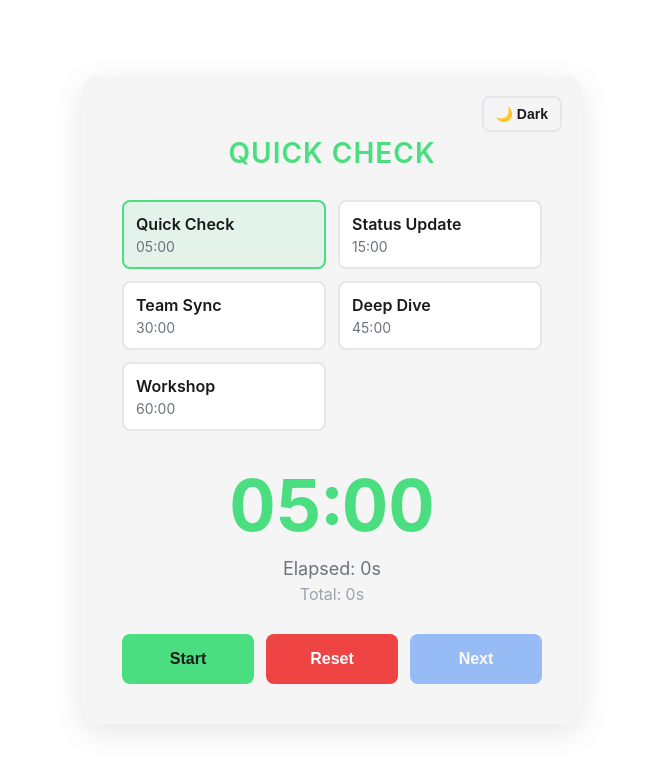
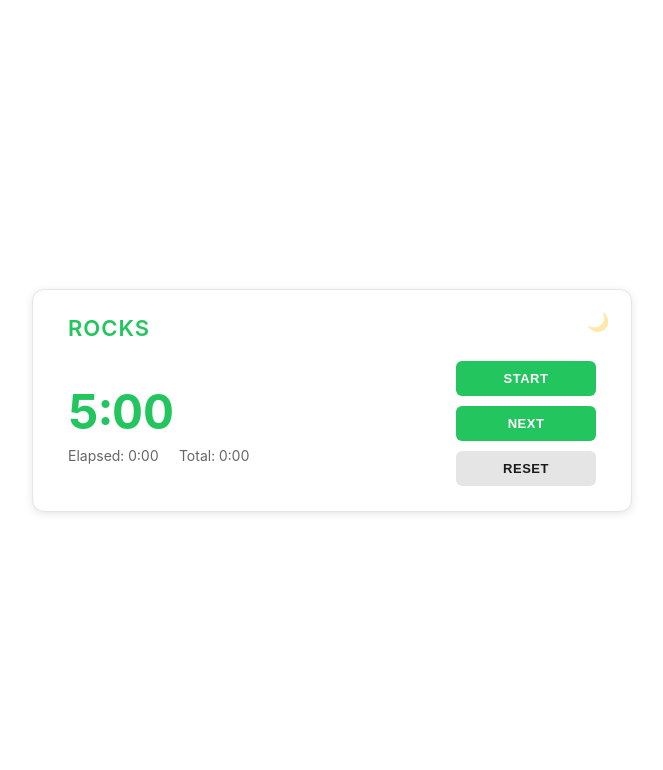
Before and after one commit to gvannoorden/LegacyfarmerNotiontimer, a plain HTML site: page index.html in a window 1280 px wide. Shown: the whole page, without its empty margins (308-971 px from the left). Drawn offline with Linux system fonts and the light colour scheme.

Commit message:
Update index.html

```diff
--- a/index.html
+++ b/index.html
@@ -5,32 +5,6 @@
     <meta name="viewport" content="width=device-width, initial-scale=1.0">
     <title>Meeting Timer</title>
     <style>
-        :root {
-            /* Light mode (default) */
-            --bg-primary: #ffffff;
-            --bg-secondary: #f5f5f5;
-            --text-primary: #1a1a1a;
-            --text-secondary: #6b7280;
-            --text-tertiary: #9ca3af;
-            --accent-green: #4ade80;
-            --accent-red: #ef4444;
-            --shadow: rgba(0, 0, 0, 0.1);
-            --border-color: #e5e7eb;
-        }
-
-        [data-theme="dark"] {
-            /* Dark mode */
-            --bg-primary: #1a1a1a;
-            --bg-secondary: #2a2a2a;
-            --text-primary: #ffffff;
-            --text-secondary: #9ca3af;
-            --text-tertiary: #6b7280;
-            --accent-green: #4ade80;
-            --accent-red: #ef4444;
-            --shadow: rgba(0, 0, 0, 0.4);
-            --border-color: #374151;
-        }
-
         * {
             margin: 0;
             padding: 0;
@@ -39,368 +13,323 @@
 
         body {
             font-family: -apple-system, BlinkMacSystemFont, 'Segoe UI', Arial, sans-serif;
-            background: var(--bg-primary);
-            color: var(--text-primary);
+            background: transparent;
+            color: #1a1a1a;
             display: flex;
             justify-content: center;
             align-items: center;
             min-height: 100vh;
             padding: 20px;
-            transition: background 0.3s ease, color 0.3s ease;
+            transition: color 0.3s ease;
+        }
+
+        body.dark-mode {
+            color: #ffffff;
         }
 
         .container {
-            background: var(--bg-secondary);
-            border-radius: 16px;
-            padding: 40px;
-            max-width: 500px;
+            background: #ffffff;
+            border: 1px solid #e5e5e5;
+            border-radius: 12px;
+            padding: 25px 35px;
+            max-width: 600px;
             width: 100%;
-            box-shadow: 0 8px 32px var(--shadow);
-            transition: background 0.3s ease;
+            box-shadow: 0 2px 8px rgba(0, 0, 0, 0.1);
+            transition: background 0.3s ease, border-color 0.3s ease;
             position: relative;
+        }
+
+        body.dark-mode .container {
+            background: #2a2a2a;
+            border-color: #404040;
+            box-shadow: 0 2px 8px rgba(0, 0, 0, 0.4);
+        }
+
+        .header {
+            display: flex;
+            align-items: center;
+            margin-bottom: 20px;
+        }
+
+        .section-name {
+            font-size: 22px;
+            font-weight: 600;
+            color: #22c55e;
+            text-transform: uppercase;
+            letter-spacing: 1px;
         }
 
         .theme-toggle {
             position: absolute;
-            top: 20px;
-            right: 20px;
-            background: none;
-            border: 2px solid var(--border-color);
-            border-radius: 8px;
-            padding: 8px 12px;
+            top: 15px;
+            right: 15px;
+            background: transparent;
+            border: none;
+            border-radius: 50%;
+            padding: 6px;
             cursor: pointer;
-            font-size: 14px;
-            font-weight: 600;
-            color: var(--text-primary);
-            transition: all 0.3s ease;
+            font-size: 18px;
+            transition: opacity 0.2s ease;
+            opacity: 0.4;
         }
 
         .theme-toggle:hover {
-            background: var(--bg-primary);
-            transform: scale(1.05);
+            opacity: 1;
         }
 
-        .section-name {
-            text-align: center;
-            font-size: 28px;
-            font-weight: 600;
-            margin-bottom: 30px;
-            margin-top: 20px;
-            color: var(--accent-green);
-            text-transform: uppercase;
-            letter-spacing: 1px;
+        .main-content {
+            display: flex;
+            gap: 30px;
+            align-items: center;
         }
 
         .timer-display {
-            text-align: center;
-            margin-bottom: 20px;
+            flex: 1;
         }
 
         .countdown {
-            font-size: 72px;
+            font-size: 48px;
             font-weight: 700;
             font-variant-numeric: tabular-nums;
-            margin-bottom: 10px;
+            margin-bottom: 6px;
             transition: color 0.3s ease;
         }
 
         .countdown.normal {
-            color: var(--accent-green);
+            color: #22c55e;
         }
 
         .countdown.overtime {
-            color: var(--accent-red);
+            color: #ef4444;
         }
 
-        .elapsed {
-            font-size: 18px;
-            color: var(--text-secondary);
+        .time-info {
+            display: flex;
+            gap: 20px;
+            font-size: 14px;
+            color: #666;
             font-variant-numeric: tabular-nums;
         }
 
-        .total-elapsed {
-            font-size: 16px;
-            color: var(--text-tertiary);
-            font-variant-numeric: tabular-nums;
-            margin-top: 5px;
+        body.dark-mode .time-info {
+            color: #9ca3af;
         }
 
         .controls {
             display: flex;
-            gap: 12px;
-            margin-top: 30px;
+            flex-direction: column;
+            gap: 10px;
+            min-width: 140px;
         }
 
-        button:not(.theme-toggle) {
-            flex: 1;
-            padding: 16px 24px;
-            font-size: 16px;
+        button {
+            padding: 10px 18px;
+            font-size: 13px;
             font-weight: 600;
             border: none;
-            border-radius: 8px;
+            border-radius: 6px;
             cursor: pointer;
-            transition: all 0.2s;
+            transition: all 0.2s ease;
+            text-transform: uppercase;
+            letter-spacing: 0.5px;
         }
 
-        .start-btn {
-            background: var(--accent-green);
+        .start-pause-btn {
+            background: #22c55e;
+            color: #ffffff;
+        }
+
+        .start-pause-btn:hover {
+            background: #16a34a;
+        }
+
+        .next-btn {
+            background: #22c55e;
+            color: #ffffff;
+        }
+
+        .next-btn:hover {
+            background: #16a34a;
+        }
+
+        .reset-btn {
+            background: #e5e5e5;
             color: #1a1a1a;
         }
 
-        .start-btn:hover {
-            background: #22c55e;
-            transform: translateY(-2px);
-            box-shadow: 0 4px 12px rgba(74, 222, 128, 0.3);
-        }
-
-        .pause-btn {
-            background: #fbbf24;
-            color: #1a1a1a;
-        }
-
-        .pause-btn:hover {
-            background: #f59e0b;
-            transform: translateY(-2px);
-            box-shadow: 0 4px 12px rgba(251, 191, 36, 0.3);
-        }
-
-        .reset-btn {
-            background: var(--accent-red);
-            color: white;
+        body.dark-mode .reset-btn {
+            background: #404040;
+            color: #ffffff;
         }
 
         .reset-btn:hover {
-            background: #dc2626;
-            transform: translateY(-2px);
-            box-shadow: 0 4px 12px rgba(239, 68, 68, 0.3);
+            background: #d4d4d4;
         }
 
-        .next-btn {
-            background: #3b82f6;
-            color: white;
+        body.dark-mode .reset-btn:hover {
+            background: #525252;
         }
 
-        .next-btn:hover {
-            background: #2563eb;
-            transform: translateY(-2px);
-            box-shadow: 0 4px 12px rgba(59, 130, 246, 0.3);
-        }
-
-        button:disabled {
-            opacity: 0.5;
-            cursor: not-allowed;
-            transform: none !important;
-        }
-
-        .timers-grid {
-            display: grid;
-            grid-template-columns: repeat(auto-fit, minmax(200px, 1fr));
-            gap: 12px;
-            margin-bottom: 30px;
-        }
-
-        .timer-option {
-            padding: 12px;
-            background: var(--bg-primary);
-            border: 2px solid var(--border-color);
-            border-radius: 8px;
-            cursor: pointer;
-            transition: all 0.2s;
-        }
-
-        .timer-option:hover {
-            border-color: var(--accent-green);
-            transform: translateY(-2px);
-        }
-
-        .timer-option.active {
-            border-color: var(--accent-green);
-            background: rgba(74, 222, 128, 0.1);
-        }
-
-        .timer-option .name {
+        .completed {
+            text-align: center;
+            font-size: 16px;
+            color: #22c55e;
+            margin-top: 12px;
             font-weight: 600;
-            font-size: 16px;
-            margin-bottom: 4px;
-            color: var(--text-primary);
-        }
-
-        .timer-option .duration {
-            font-size: 14px;
-            color: var(--text-secondary);
         }
     </style>
 </head>
 <body>
     <div class="container">
-        <button class="theme-toggle" onclick="toggleTheme()">🌙 Dark</button>
-
-        <h1 class="section-name" id="sectionName">Select Timer</h1>
-
-        <div class="timers-grid" id="timersGrid"></div>
-
-        <div class="timer-display">
-            <div class="countdown normal" id="countdown">00:00</div>
-            <div class="elapsed" id="elapsed">Elapsed: 0s</div>
-            <div class="total-elapsed" id="totalElapsed">Total: 0s</div>
+        <button class="theme-toggle" id="themeToggle">🌙</button>
+        <div class="header">
+            <div class="section-name" id="sectionName">Rocks</div>
         </div>
-
-        <div class="controls">
-            <button class="start-btn" id="startPauseBtn" onclick="startPauseTimer()">Start</button>
-            <button class="reset-btn" id="resetBtn" onclick="resetTimer()">Reset</button>
-            <button class="next-btn" id="nextBtn" onclick="nextSection()" disabled>Next</button>
+        <div class="main-content">
+            <div class="timer-display">
+                <div class="countdown normal" id="countdown">5:00</div>
+                <div class="time-info">
+                    <span id="elapsed">Elapsed: 0:00</span>
+                    <span id="totalElapsed">Total: 0:00</span>
+                </div>
+            </div>
+            <div class="controls">
+                <button class="start-pause-btn" id="startPauseBtn">Start</button>
+                <button class="next-btn" id="nextBtn">Next</button>
+                <button class="reset-btn" id="resetBtn">Reset</button>
+            </div>
         </div>
+        <div class="completed" id="completed" style="display: none;">All Sections Complete! 🎉</div>
     </div>
 
     <script>
-        const timers = [
-            { name: 'Quick Check', duration: 300 },
-            { name: 'Status Update', duration: 900 },
-            { name: 'Team Sync', duration: 1800 },
-            { name: 'Deep Dive', duration: 2700 },
-            { name: 'Workshop', duration: 3600 }
+        const sections = [
+            { name: 'Rocks', duration: 5 * 60 },
+            { name: 'Headlines', duration: 2 * 60 },
+            { name: 'Issues', duration: 10 * 60 },
+            { name: 'Tasks', duration: 10 * 60 },
+            { name: 'Scorecard', duration: 30 * 60 }
         ];
 
         let currentSectionIndex = 0;
-        let currentTimer = null;
+        let timeRemaining = sections[0].duration;
+        let elapsedTime = 0;
         let totalElapsedTime = 0;
-        let sectionStartTime = 0;
         let timerInterval = null;
         let isRunning = false;
 
-        // Theme management
-        function toggleTheme() {
-            const html = document.documentElement;
-            const currentTheme = html.getAttribute('data-theme');
-            const newTheme = currentTheme === 'dark' ? 'light' : 'dark';
-            const toggleBtn = document.querySelector('.theme-toggle');
+        const sectionNameEl = document.getElementById('sectionName');
+        const countdownEl = document.getElementById('countdown');
+        const elapsedEl = document.getElementById('elapsed');
+        const totalElapsedEl = document.getElementById('totalElapsed');
+        const startPauseBtn = document.getElementById('startPauseBtn');
+        const nextBtn = document.getElementById('nextBtn');
+        const resetBtn = document.getElementById('resetBtn');
+        const completedEl = document.getElementById('completed');
+        const themeToggle = document.getElementById('themeToggle');
 
-            html.setAttribute('data-theme', newTheme);
-            localStorage.setItem('theme', newTheme);
-
-            toggleBtn.textContent = newTheme === 'dark' ? '☀️ Light' : '🌙 Dark';
+        function formatTime(seconds) {
+            const isNegative = seconds < 0;
+            const absSeconds = Math.abs(seconds);
+            const mins = Math.floor(absSeconds / 60);
+            const secs = absSeconds % 60;
+            const sign = isNegative ? '-' : '';
+            return `${sign}${mins}:${secs.toString().padStart(2, '0')}`;
         }
 
-        // Load theme preference (default to light)
-        function loadTheme() {
-            const savedTheme = localStorage.getItem('theme') || 'light';
-            const toggleBtn = document.querySelector('.theme-toggle');
+        function updateDisplay() {
+            countdownEl.textContent = formatTime(timeRemaining);
+            elapsedEl.textContent = `Elapsed: ${formatTime(elapsedTime)}`;
+            totalElapsedEl.textContent = `Total: ${formatTime(totalElapsedTime)}`;
 
-            document.documentElement.setAttribute('data-theme', savedTheme);
-            toggleBtn.textContent = savedTheme === 'dark' ? '☀️ Light' : '🌙 Dark';
-        }
-
-        // Initialize timers grid
-        function initializeTimers() {
-            const grid = document.getElementById('timersGrid');
-            timers.forEach((timer, index) => {
-                const option = document.createElement('div');
-                option.className = 'timer-option';
-                option.innerHTML = `
-                    <div class="name">${timer.name}</div>
-                    <div class="duration">${formatTime(timer.duration)}</div>
-                `;
-                option.onclick = () => selectTimer(index);
-                grid.appendChild(option);
-            });
-            selectTimer(0);
-        }
-
-        function selectTimer(index) {
-            currentSectionIndex = index;
-            currentTimer = timers[index];
-            document.getElementById('sectionName').textContent = currentTimer.name;
-
-            document.querySelectorAll('.timer-option').forEach((opt, i) => {
-                opt.classList.toggle('active', i === index);
-            });
-
-            if (!isRunning) {
-                resetTimer();
+            if (timeRemaining < 0) {
+                countdownEl.classList.remove('normal');
+                countdownEl.classList.add('overtime');
+            } else {
+                countdownEl.classList.remove('overtime');
+                countdownEl.classList.add('normal');
             }
         }
 
-        function formatTime(seconds) {
-            const mins = Math.floor(Math.abs(seconds) / 60);
-            const secs = Math.abs(seconds) % 60;
-            const sign = seconds < 0 ? '-' : '';
-            return `${sign}${String(mins).padStart(2, '0')}:${String(secs).padStart(2, '0')}`;
+        function startTimer() {
+            if (isRunning) return;
+
+            isRunning = true;
+            timerInterval = setInterval(() => {
+                timeRemaining--;
+                elapsedTime++;
+                totalElapsedTime++;
+                updateDisplay();
+            }, 1000);
         }
 
-        function updateDisplay() {
-            if (!currentTimer) return;
-
-            const currentTime = isRunning ? Date.now() : sectionStartTime;
-            const elapsed = Math.floor((currentTime - sectionStartTime) / 1000);
-            const remaining = currentTimer.duration - elapsed;
-
-            const countdownEl = document.getElementById('countdown');
-            countdownEl.textContent = formatTime(remaining);
-            countdownEl.className = remaining >= 0 ? 'countdown normal' : 'countdown overtime';
-
-            document.getElementById('elapsed').textContent = `Elapsed: ${elapsed}s`;
-            document.getElementById('totalElapsed').textContent = `Total: ${totalElapsedTime + elapsed}s`;
-        }
-
-        function startPauseTimer() {
-            const btn = document.getElementById('startPauseBtn');
-
-            if (!isRunning) {
-                if (sectionStartTime === 0) {
-                    sectionStartTime = Date.now();
-                } else {
-                    const pausedDuration = Date.now() - sectionStartTime;
-                    sectionStartTime = Date.now() - pausedDuration;
-                }
-
-                timerInterval = setInterval(updateDisplay, 100);
-                isRunning = true;
-                btn.textContent = 'Pause';
-                btn.className = 'pause-btn';
-                document.getElementById('nextBtn').disabled = false;
-            } else {
+        function stopTimer() {
+            isRunning = false;
+            if (timerInterval) {
                 clearInterval(timerInterval);
-                isRunning = false;
-                btn.textContent = 'Start';
-                btn.className = 'start-btn';
+                timerInterval = null;
             }
         }
 
-        function resetTimer() {
-            clearInterval(timerInterval);
-            isRunning = false;
-            sectionStartTime = Date.now();
+        function loadSection(index) {
+            if (index >= sections.length) {
+                stopTimer();
+                completedEl.style.display = 'block';
+                nextBtn.disabled = true;
+                startPauseBtn.disabled = true;
+                return;
+            }
 
-            const btn = document.getElementById('startPauseBtn');
-            btn.textContent = 'Start';
-            btn.className = 'start-btn';
-            document.getElementById('nextBtn').disabled = true;
-
+            currentSectionIndex = index;
+            const section = sections[index];
+            sectionNameEl.textContent = section.name;
+            timeRemaining = section.duration;
+            elapsedTime = 0;
             updateDisplay();
         }
 
-        function nextSection() {
-            const elapsed = Math.floor((Date.now() - sectionStartTime) / 1000);
-            totalElapsedTime += elapsed;
+        startPauseBtn.addEventListener('click', () => {
+            if (isRunning) {
+                stopTimer();
+                startPauseBtn.textContent = 'Start';
+            } else {
+                startTimer();
+                startPauseBtn.textContent = 'Pause';
+            }
+        });
 
-            currentSectionIndex = (currentSectionIndex + 1) % timers.length;
-            selectTimer(currentSectionIndex);
+        nextBtn.addEventListener('click', () => {
+            stopTimer();
+            loadSection(currentSectionIndex + 1);
+            if (currentSectionIndex < sections.length) {
+                startTimer();
+                startPauseBtn.textContent = 'Pause';
+            } else {
+                startPauseBtn.textContent = 'Start';
+            }
+        });
 
-            if (isRunning) {
-                clearInterval(timerInterval);
-                isRunning = false;
-                const btn = document.getElementById('startPauseBtn');
-                btn.textContent = 'Start';
-                btn.className = 'start-btn';
+        resetBtn.addEventListener('click', () => {
+            stopTimer();
+            currentSectionIndex = 0;
+            totalElapsedTime = 0;
+            completedEl.style.display = 'none';
+            nextBtn.disabled = false;
+            startPauseBtn.disabled = false;
+            startPauseBtn.textContent = 'Start';
+            loadSection(0);
+        });
+
+        themeToggle.addEventListener('click', () => {
+            document.body.classList.toggle('dark-mode');
+            if (document.body.classList.contains('dark-mode')) {
+                themeToggle.textContent = '☀️';
+            } else {
+                themeToggle.textContent = '🌙';
             }
+        });
 
-            sectionStartTime = Date.now();
-            updateDisplay();
-        }
-
-        // Initialize
-        loadTheme();
-        initializeTimers();
+        // Initialize display
         updateDisplay();
     </script>
 </body>
```
